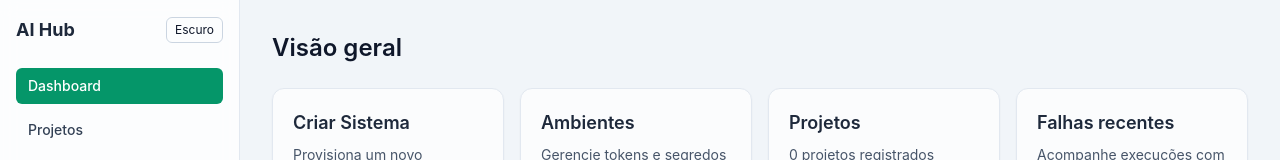
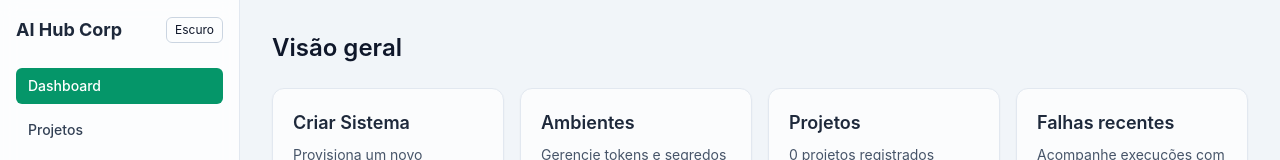
Before and after one commit to paulofor/ai-hub-corporativo, a React (Vite) app in the folder apps/frontend/: page / in a window 1280 px wide. Shown: the top 160 px of the page. Built offline with nearby package versions, Linux system fonts and the light colour scheme; no server answers.

Commit message:
Atualiza branding para AI Hub Corp

```diff
--- a/apps/frontend/index.html
+++ b/apps/frontend/index.html
@@ -3,7 +3,7 @@
   <head>
     <meta charset="UTF-8" />
     <meta name="viewport" content="width=device-width, initial-scale=1.0" />
-    <title>AI Hub</title>
+    <title>AI Hub Corp</title>
   </head>
   <body class="h-full bg-slate-100 dark:bg-slate-900">
     <div id="root" class="h-full"></div>
--- a/apps/frontend/src/components/ShellLayout.tsx
+++ b/apps/frontend/src/components/ShellLayout.tsx
@@ -20,7 +20,7 @@ export default function ShellLayout({ children }: { children: ReactNode }) {
       <div className="flex min-h-screen bg-slate-100 dark:bg-slate-900">
         <aside className="w-60 bg-white/80 dark:bg-slate-950/40 backdrop-blur border-r border-slate-200 dark:border-slate-800 p-4">
           <div className="flex items-center justify-between mb-6">
-            <h1 className="text-lg font-bold text-slate-800 dark:text-slate-100">AI Hub</h1>
+            <h1 className="text-lg font-bold text-slate-800 dark:text-slate-100">AI Hub Corp</h1>
             <button
               onClick={() => setDark((prev) => !prev)}
               className="text-xs px-2 py-1 border rounded-md border-slate-300 dark:border-slate-700"
--- a/apps/frontend/src/pages/NewProjectWizard.tsx
+++ b/apps/frontend/src/pages/NewProjectWizard.tsx
@@ -152,7 +152,7 @@ export default function NewProjectWizard() {
               </div>
             </dl>
             <p className="text-xs text-slate-500">
-              Ao confirmar, o AI Hub criará o repositório na organização informada, configurará o webhook e registrará a ação no audit log.
+              Ao confirmar, o AI Hub Corp criará o repositório na organização informada, configurará o webhook e registrará a ação no audit log.
             </p>
             <ConfirmButton
               onConfirm={createProject}
--- a/apps/frontend/src/pages/ProjectsPage.tsx
+++ b/apps/frontend/src/pages/ProjectsPage.tsx
@@ -22,7 +22,7 @@ export default function ProjectsPage() {
         <div>
           <h2 className="text-2xl font-semibold">Projetos</h2>
           <p className="text-sm text-slate-600 dark:text-slate-300">
-            Catálogo de sistemas criados via AI Hub. Acesse repositórios e workflows rapidamente.
+            Catálogo de sistemas criados via AI Hub Corp. Acesse repositórios e workflows rapidamente.
           </p>
         </div>
         <Link
```
